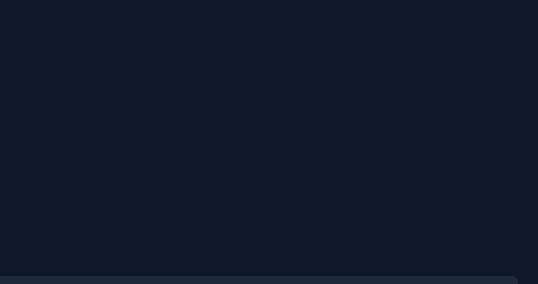
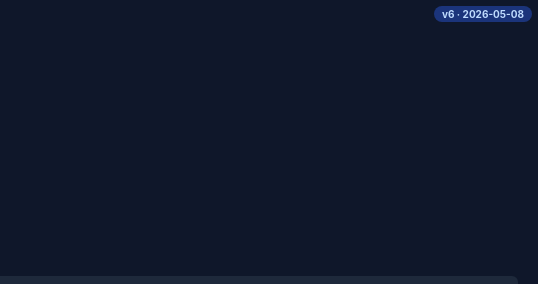
Before and after one commit to hankal0501-ux/repeat-player, a plain HTML site: page docs/index.html in a window 1280 px wide. Shown: the top 284 px of the page, 742-1280 px from the left. Drawn offline with Linux system fonts and the light colour scheme.

Commit message:
feat: 버전 표시 — 우상단 뱃지 + 푸터 (v6 · 2026-05-08)

```diff
--- a/docs/app.js
+++ b/docs/app.js
@@ -1,5 +1,14 @@
 // === app.js — 폰 단독 영상 반복 플레이어 ===
 // 의존: dict.js (HANJA_DICT, WORD_DICT, JP_DICT, analyze*, detectLang)
+
+const APP_VERSION = 'v6';
+const APP_BUILD = '2026-05-08';
+window.addEventListener('DOMContentLoaded', () => {
+  const set = (id, txt) => { const el = document.getElementById(id); if(el) el.textContent = txt; };
+  set('version-badge', APP_VERSION + ' · ' + APP_BUILD);
+  set('app-version', APP_VERSION);
+  set('app-build', 'build ' + APP_BUILD);
+});
 
 // === IndexedDB (영상 파일 저장) ===
 const DB_NAME = 'RepeatPlayer';
--- a/docs/index.html
+++ b/docs/index.html
@@ -18,6 +18,9 @@ button,select,input{font-family:inherit}
 
 /* === 홈 === */
 .home{flex:1;overflow-y:auto;padding:20px}
+.version-badge{position:fixed;top:6px;right:6px;background:rgba(30,58,138,0.85);
+  color:#bfdbfe;padding:2px 8px;border-radius:10px;font-size:10px;font-weight:bold;
+  z-index:200;pointer-events:none}
 .hero{text-align:center;margin:24px 0 20px}
 .hero-logo-wrap{width:96px;height:96px;margin:0 auto;
   filter:drop-shadow(0 8px 16px rgba(96,165,250,0.4))}
@@ -124,6 +127,7 @@ video::-webkit-media-controls-start-playback-button{display:none !important}
 </style>
 </head>
 <body>
+<div class="version-badge" id="version-badge">v? · ?</div>
 <div class="app" id="app">
 
   <!-- 홈 화면 -->
@@ -195,6 +199,9 @@ video::-webkit-media-controls-start-playback-button{display:none !important}
       이 도구는 <b style="color:#86efac">언어 학습 전용 비상업 도구</b>입니다.
       사용에 따른 모든 법적 책임은 사용자에게 있으며, 영상의 권리는 원작자에게 귀속됩니다.
       본 도구 제작자는 사용자의 활동에 대해 어떠한 책임도 지지 않습니다.
+      <div style="margin-top:8px;font-size:10px;color:#4b5563">
+        <span id="app-version">v?</span> · <span id="app-build">build ?</span>
+      </div>
     </div>
   </div>
 
--- a/docs/sw.js
+++ b/docs/sw.js
@@ -1,5 +1,5 @@
 // Service Worker — 오프라인 캐시
-const CACHE_NAME = 'repeat-player-v5';
+const CACHE_NAME = 'repeat-player-v6';
 const ASSETS = [
   './',
   './index.html',
--- a/mobile/sw.js
+++ b/mobile/sw.js
@@ -1,5 +1,5 @@
 // Service Worker — 오프라인 캐시
-const CACHE_NAME = 'repeat-player-v5';
+const CACHE_NAME = 'repeat-player-v6';
 const ASSETS = [
   './',
   './index.html',
```
Also changed, not shown: mobile/app.js (+9 -0 lines), mobile/index.html (+7 -0 lines).
